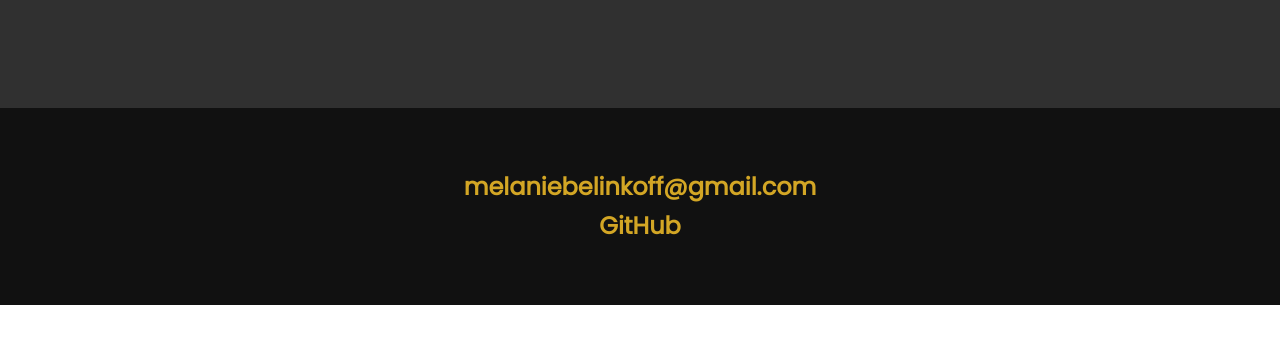
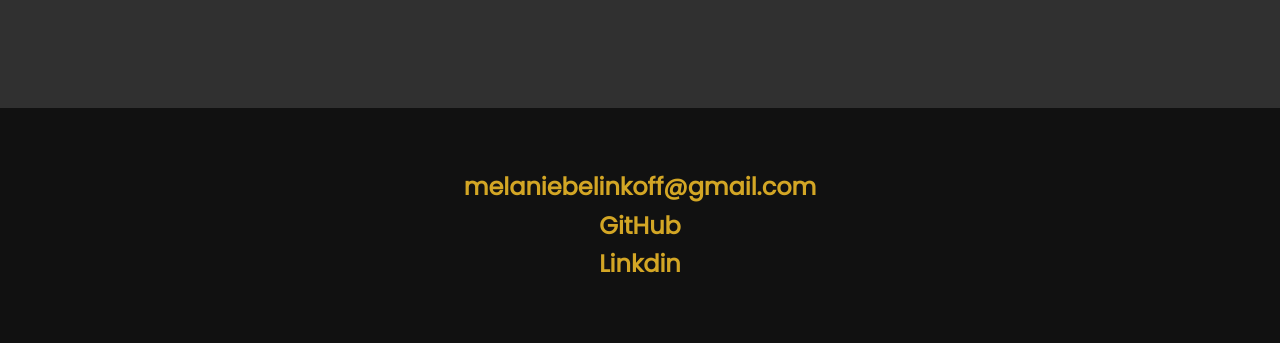
Before and after one commit to NinoRazmadze/portfolio, a plain HTML site: page index.html in a window 1280 px wide. Shown: the part 2557-2900 px from the top of the page. Before the commit the page ends 2862 px from the top, so only its background shows below. Drawn offline with nearby package versions, Linux system fonts and the light colour scheme.

Commit message:
add linkdin

```diff
--- a/index.html
+++ b/index.html
@@ -118,6 +118,7 @@
     <footer class="footer" id="footer">
         <a href="mailto:melaniebelinkoff@gmail.com"  class="footer__link">melaniebelinkoff@gmail.com</a>
             <a href="https://github.com/NinoRazmadze"  target="_blank" class="footer__link">GitHub</a>
+            <a href="https://www.linkedin.com/in/nino-razmadze-aa50302b5/" target="_blank" class="footer__link">Linkdin</a>
 
     </footer>
 
```
